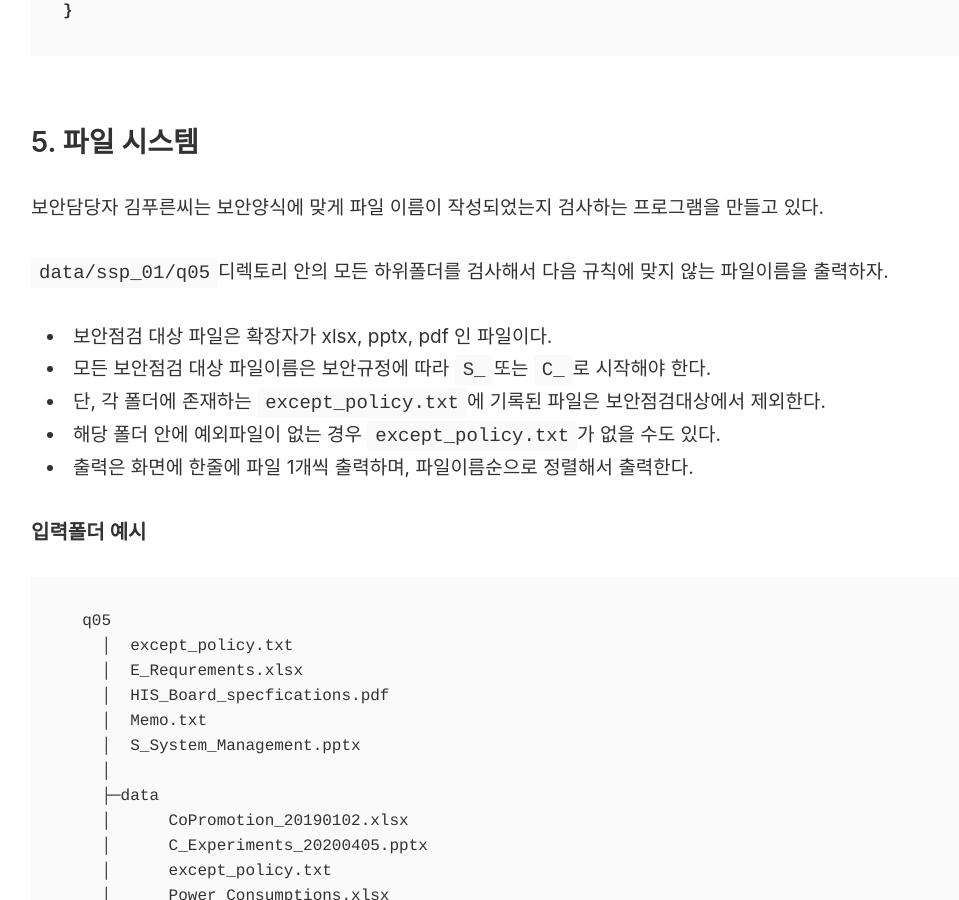
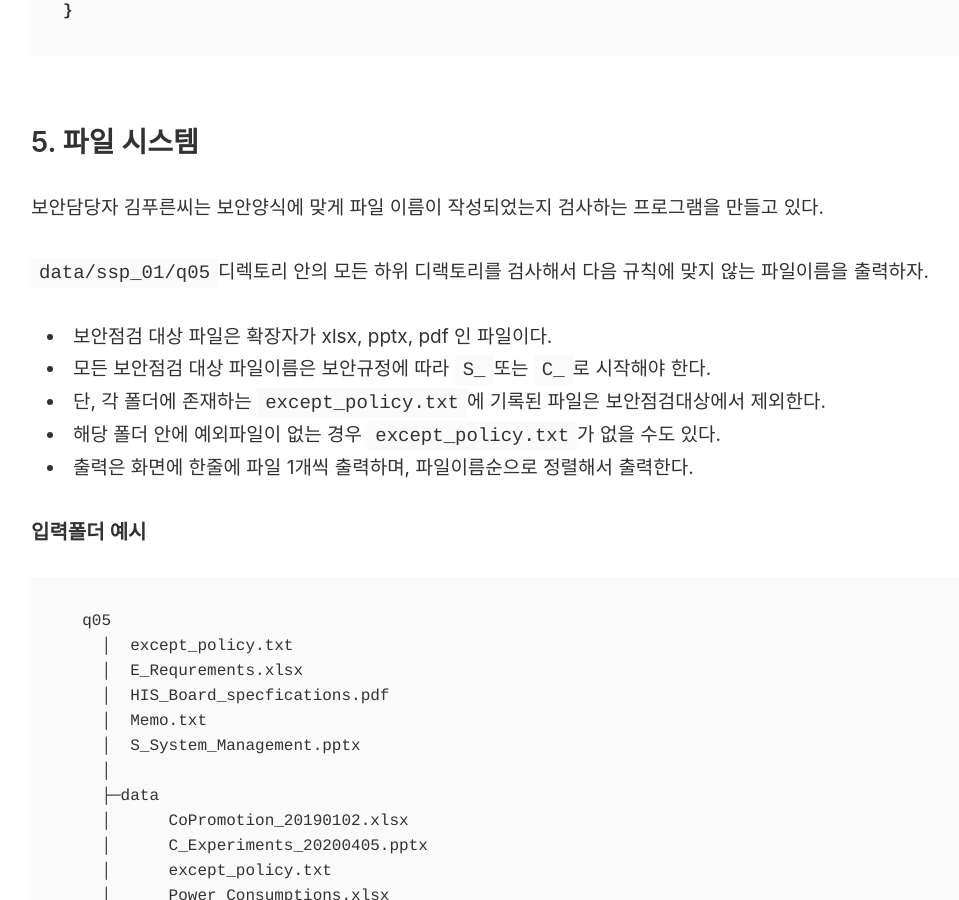
Before and after one commit to DevStd/ssp, a Jekyll site: the page built from docs/_posts/2020-04-13-basic-io-and-data-manipulation.markdown, in a window 1280 px wide and 900 px high, scrolled down 8767 px. Shown: the whole window, without its empty margins (125-1084 px from the left). Built offline with Jekyll 4.4.1, drawn with Linux system fonts in a browser that asks for light colours; comment, search, counter and statistics services are not loaded.

Commit message:
fix errors

````diff
--- a/docs/_posts/2020-04-13-basic-io-and-data-manipulation.markdown
+++ b/docs/_posts/2020-04-13-basic-io-and-data-manipulation.markdown
@@ -258,7 +258,7 @@ public class P4SortAggregation2 {
 ## 5. 파일 시스템
 보안담당자 김푸른씨는 보안양식에 맞게 파일 이름이 작성되었는지 검사하는 프로그램을 만들고 있다.
 
-```data/ssp_01/q05```디렉토리 안의 모든 하위폴더를 검사해서 다음 규칙에 맞지 않는 파일이름을 출력하자.
+```data/ssp_01/q05```디렉토리 안의 모든 하위 디랙토리를 검사해서 다음 규칙에 맞지 않는 파일이름을 출력하자.
 
 * 보안점검 대상 파일은 확장자가 xlsx, pptx, pdf 인 파일이다.
 * 모든 보안점검 대상 파일이름은 보안규정에 따라 ```S_```또는 ```C_```로 시작해야 한다.
````
